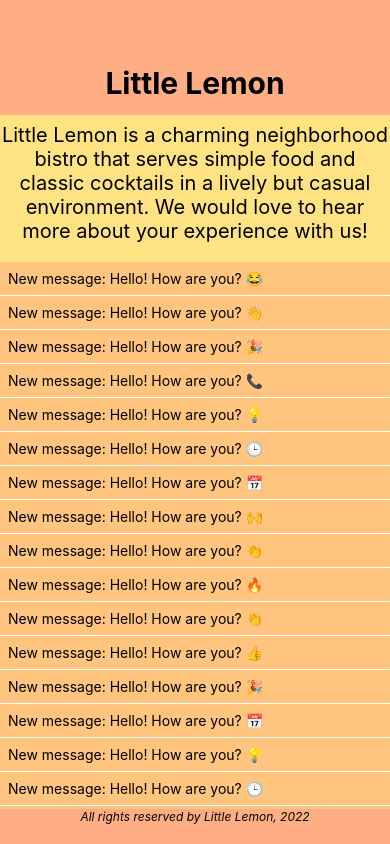
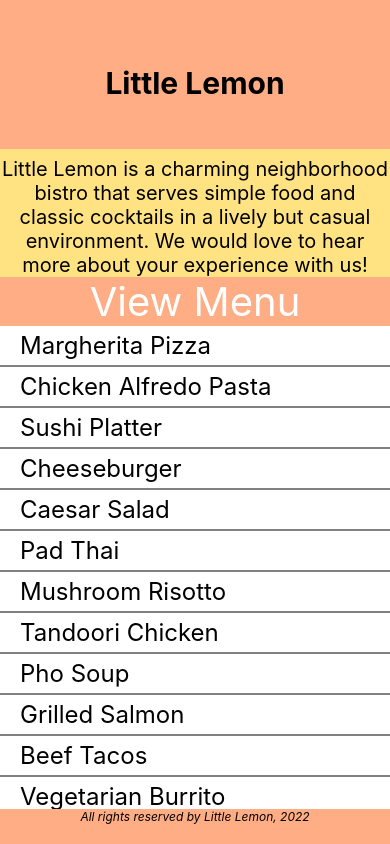
Before and after one commit to vladimirkratinov/LittleLemonApp-ReactNative, a React Native app: screen / in a window 390 px wide. Built offline with nearby package versions, Linux system fonts and the light colour scheme.

Commit message:
add FlatList

```diff
--- a/App.js
+++ b/App.js
@@ -4,13 +4,15 @@
 import LittleLemonFooter from "./components/LittleLemonFooter";
 import WelcomeScreen from "./components/WelcomeScreen";
 import ScrollList from "./components/ScrollList";
+import MenuItems from "./components/MenuItems";
 
 export default function App() {
   return (
     <View style={styles.container}>
       <LittleLemonHeader />
       <WelcomeScreen />
-      <ScrollList />
+      {/* <ScrollList /> */}
+      <MenuItems />
       <LittleLemonFooter />
     </View>
   );
--- /dev/null
+++ b/components/MenuItems.js
@@ -0,0 +1,72 @@
+import { View, Text, StyleSheet, FlatList } from "react-native";
+
+const menuItemsToDisplay = [
+  { name: "Margherita Pizza", id: "1" },
+  { name: "Chicken Alfredo Pasta", id: "2" },
+  { name: "Sushi Platter", id: "3" },
+  { name: "Cheeseburger", id: "4" },
+  { name: "Caesar Salad", id: "5" },
+  { name: "Pad Thai", id: "6" },
+  { name: "Mushroom Risotto", id: "7" },
+  { name: "Tandoori Chicken", id: "8" },
+  { name: "Pho Soup", id: "9" },
+  { name: "Grilled Salmon", id: "10" },
+  { name: "Beef Tacos", id: "11" },
+  { name: "Vegetarian Burrito", id: "12" },
+  { name: "Shrimp Scampi", id: "13" },
+  { name: "Chicken Shawarma", id: "14" },
+  { name: "Caprese Salad", id: "15" },
+  { name: "Spaghetti Bolognese", id: "16" },
+  { name: "Hawaiian Poke Bowl", id: "17" },
+  { name: "Chocolate Lava Cake", id: "18" },
+  { name: "Chicken Satay Skewers", id: "19" },
+  { name: "Greek Gyro Wrap", id: "20" },
+];
+
+const Item = ({ name }) => (
+    <View style={[menuStyles.innerContainer, menuStyles.itemContainer]}>
+    <Text style={menuStyles.itemText}>{name}</Text>
+  </View>
+);
+
+const MenuItems = () => {
+  const renderItem = ({ item }) => <Item name={item.name} />;
+
+  return (
+    <View style={menuStyles.container}>
+      <Text style={menuStyles.headerText}>View Menu</Text>
+      <FlatList
+        data={menuItemsToDisplay}
+        keyExtractor={(item) => item.id}
+        renderItem={renderItem}
+      ></FlatList>
+    </View>
+  );
+};
+
+const menuStyles = StyleSheet.create({
+  container: {
+    flex: 0.75,
+  },
+  innerContainer: {
+    paddingHorizontal: 20,
+    paddingVertical: 5,
+    backgroundColor: "white",
+  },
+  headerText: {
+    color: "white",
+    fontSize: 40,
+    flexWrap: "wrap",
+    textAlign: "center",
+  },
+  itemContainer: {
+    borderBottomWidth: 2,
+    borderBottomColor: "grey",
+  },
+  itemText: {
+    color: "black",
+    fontSize: 24,
+  },
+});
+
+export default MenuItems;
--- a/components/WelcomeScreen.js
+++ b/components/WelcomeScreen.js
@@ -15,7 +15,7 @@
 
 const styles = StyleSheet.create({
   container: {
-    flex: 0.27,
+    flex: 0.18,
     backgroundColor: "#FFE382",
   },
   text: {
```
